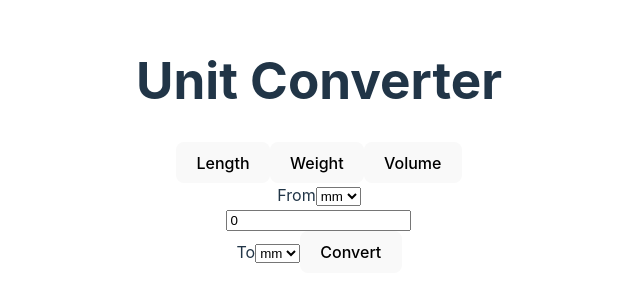
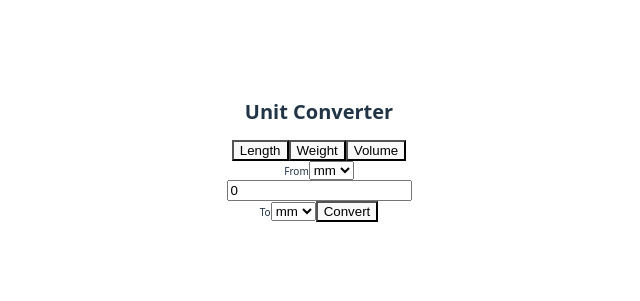
Before and after one commit to tamaskovacs0408/unit-converter, a React (Vite) app: page / in a window 1280 px wide. Shown: the part 255-556 px from the top of the page, without its empty margins (321-961 px from the left). Built offline with nearby package versions, Linux system fonts and the light colour scheme.

Commit message:
add default styles

```diff
--- a/src/index.scss
+++ b/src/index.scss
@@ -1,5 +1,5 @@
 :root {
-    font-family: Inter, system-ui, Avenir, Helvetica, Arial, sans-serif;
+    font-family: system-ui, -apple-system, BlinkMacSystemFont, 'Segoe UI', Roboto, Oxygen, Ubuntu, Cantarell, 'Open Sans', 'Helvetica Neue', sans-serif;
     line-height: 1.5;
     font-weight: 400;
 
@@ -14,48 +14,19 @@
     -webkit-text-size-adjust: 100%;
 }
 
-a {
-    font-weight: 500;
-    color: #646cff;
-    text-decoration: inherit;
-
-    &:hover {
-        color: #535bf2;
-    }
+html {
+    font-size: 62.5%;
+    padding: 0;
+    margin: 0;
+    box-sizing: border-box;
 }
 
 body {
-    margin: 0;
     display: flex;
     place-items: center;
     min-width: 320px;
     min-height: 100vh;
-}
-
-h1 {
-    font-size: 3.2em;
-    line-height: 1.1;
-}
-
-button {
-    border-radius: 8px;
-    border: 1px solid transparent;
-    padding: 0.6em 1.2em;
-    font-size: 1em;
-    font-weight: 500;
-    font-family: inherit;
-    background-color: #1a1a1a;
-    cursor: pointer;
-    transition: border-color 0.25s;
-
-    &:hover {
-        border-color: #646cff;
-    }
-
-    &:focus,
-    &:focus-visible {
-        outline: 4px auto -webkit-focus-ring-color;
-    }
+    box-sizing: inherit;
 }
 
 @media (prefers-color-scheme: light) {
```
